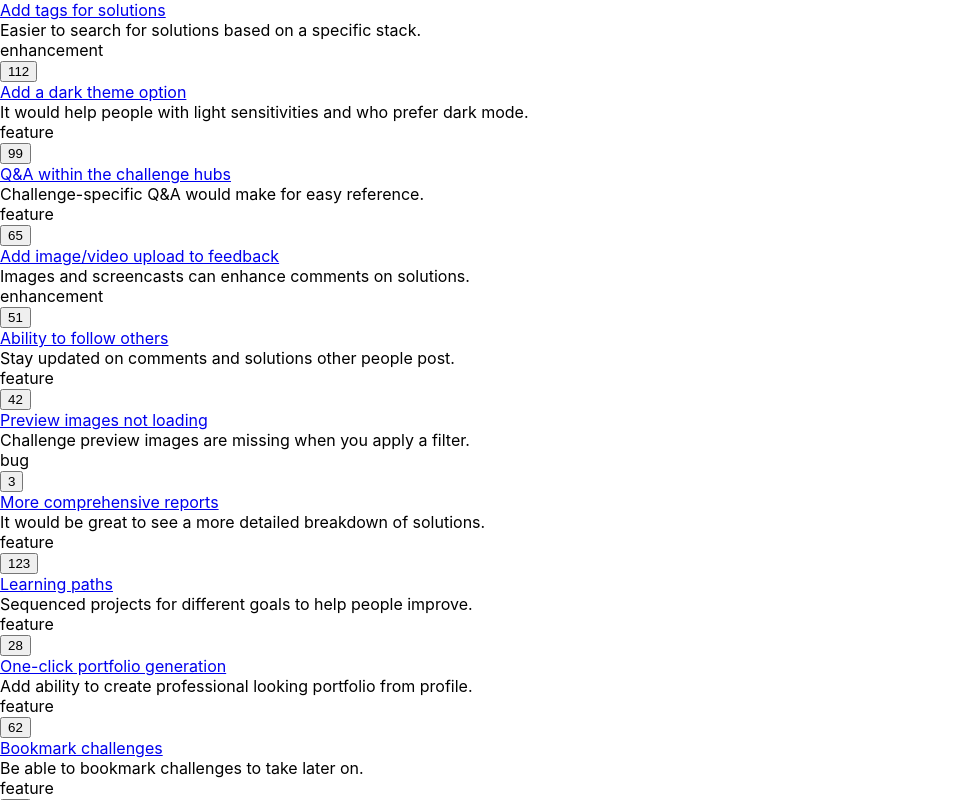
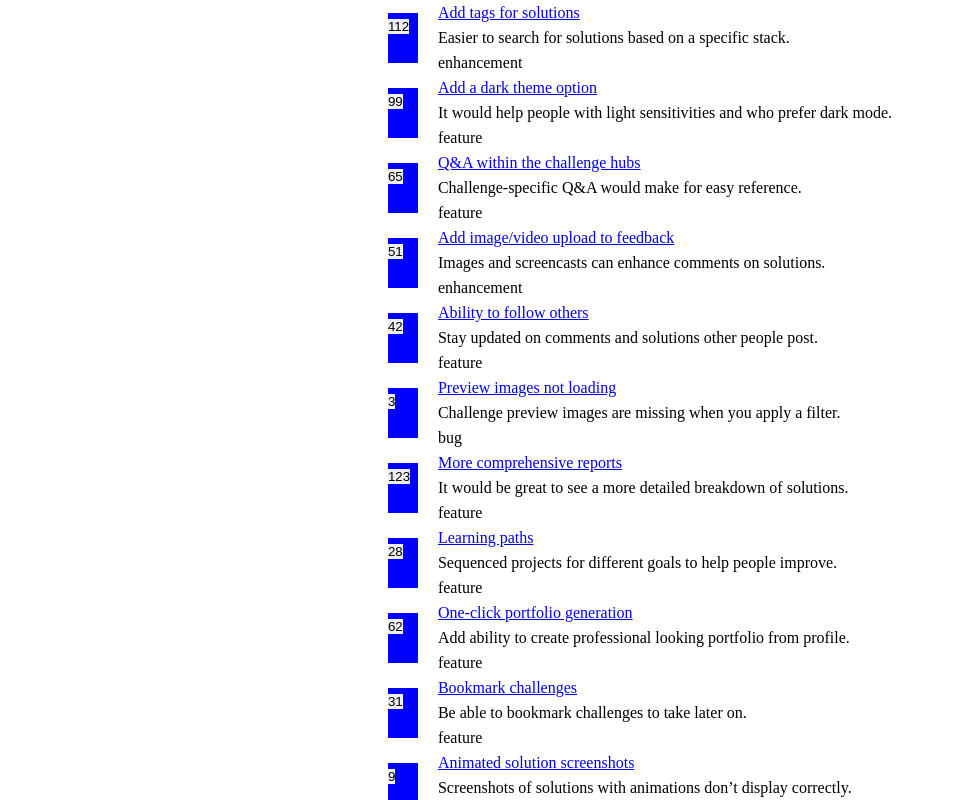
Before and after one commit to farzan190/Product-feedback-Application, a React (Create React App) app in the folder app/: page / in a window 1280 px wide. Shown: the top 800 px of the page, without its empty margins (0-954 px from the left). Built offline with nearby package versions, Linux system fonts and the light colour scheme.

Commit message:
added css for the main page

```diff
--- a/app/src/App.js
+++ b/app/src/App.js
@@ -32,17 +32,15 @@ const addFeedBack=()=>{
 const filterResults=(e)=>{
   const filteredData= displayData.filter((item)=>item.category==e.target.id);
   setDisplayData([filteredData]);
-  // the data gets displayed and now its the new data now suppose i want to , i think we need a third data
 }
- // we ll send the id to the comment page and it will find the data with the same id  and render it
-  return (<div>
-         <div>{displayData.map((i)=><Tab  id={i.id} title={i.title} description={i.description} category={i.category} upvoted={i.upvoted} upvotes={i.upvotes}/>)}</div>;
+  return (<div className='main-page'>
+         <div className='tabs'>{displayData.map((i)=><Tab  id={i.id} title={i.title} description={i.description} category={i.category} upvoted={i.upvoted} upvotes={i.upvotes}/>)}</div>;
          <button onClick={()=>addFeedBack()}>clickme</button>
          <NavLink to={`/feedback`}>feed</NavLink>
-         <FeedBackForm title={title} setTitle={setTitle} category={category} setCategory={setCategory} detail={detail} setDetail={setDetail}/>
-         <FilterButtons filterResults={filterResults} />
+        <div className='filter-buttons'> <FilterButtons filterResults={filterResults} /></div>
          </div>)
 }
 
+//<FeedBackForm title={title} setTitle={setTitle} category={category} setCategory={setCategory} detail={detail} setDetail={setDetail}/>
 
 export default App;
--- a/app/src/CommentPage.js
+++ b/app/src/CommentPage.js
@@ -18,7 +18,7 @@ const CommentPage=({id=2})=>{
                                                          category={i.category}
                                                          upvoted={i.upvoted}
                                                          upvotes={i.upvotes}/>
-                                                           <CommentSection comments={i.comments} />
+                                                         <CommentSection comments={i.comments} />
 
                                                            </>
                                                         )
--- a/app/src/Tab.js
+++ b/app/src/Tab.js
@@ -23,10 +23,16 @@ const Tab=({id,title,description,category,upvotes,upvoted})=>{
         setSelectedTab(id);
 
        }
-return <div id={id} onClick={()=>handleTab()}><NavLink to={`/CommentPage`} >{title}</NavLink>
-      <div>{description}</div>
-      <div>{category}</div>
-      <button onClick={(e)=>handleUpvote(e)}>{vote}</button>
+return <div className="single-tab" id={id} onClick={()=>handleTab()}>
+      <div className="left-tab">
+      <div className="vote"><button onClick={(e)=>handleUpvote(e)}>{vote}</button></div>
+      </div>
+
+       <div className="right-tab">
+       <div className="title"><NavLink to={`/CommentPage`} >{title}</NavLink></div>
+      <div className="description">{description}</div>
+      <div className="category">{category}</div>
+      </div>
 
       </div>
 }
--- a/app/src/index.css
+++ b/app/src/index.css
@@ -1,13 +1,53 @@
-body {
+*{
   margin: 0;
-  font-family: -apple-system, BlinkMacSystemFont, 'Segoe UI', 'Roboto', 'Oxygen',
-    'Ubuntu', 'Cantarell', 'Fira Sans', 'Droid Sans', 'Helvetica Neue',
-    sans-serif;
-  -webkit-font-smoothing: antialiased;
-  -moz-osx-font-smoothing: grayscale;
+  padding: 0;
+  border: 0;
+
 }
 
-code {
-  font-family: source-code-pro, Menlo, Monaco, Consolas, 'Courier New',
-    monospace;
+.main-page{
+  display: flex;
+  margin: 0;
+  padding: 0;
+  flex-direction: column;
+  justify-content: center;
+  align-items: center;
 }
+
+.tabs{
+  display: flex;
+  flex-direction: column;
+  align-items: flex-start;
+  justify-content: center;
+  margin: 10;
+  padding: 0;
+
+}
+
+.single-tab{
+  display: flex;
+  align-items:center;
+  justify-content: center;
+  margin: 0;
+  padding: 0;
+  line-height: 25px;
+
+
+}
+.right-tab{
+ display: flex;
+ flex-direction: column;
+ justify-content: flex-start;
+ align-items: flex-start;
+ margin: 0;
+ padding: 0;
+}
+
+.left-tab{
+   margin-right: 20px;
+   width: 30px;
+   height: 50px;
+   color: blue;
+   background-color: blue;
+
+}
```
Also changed, not shown: app/src/App.css (line endings or trailing spaces).
